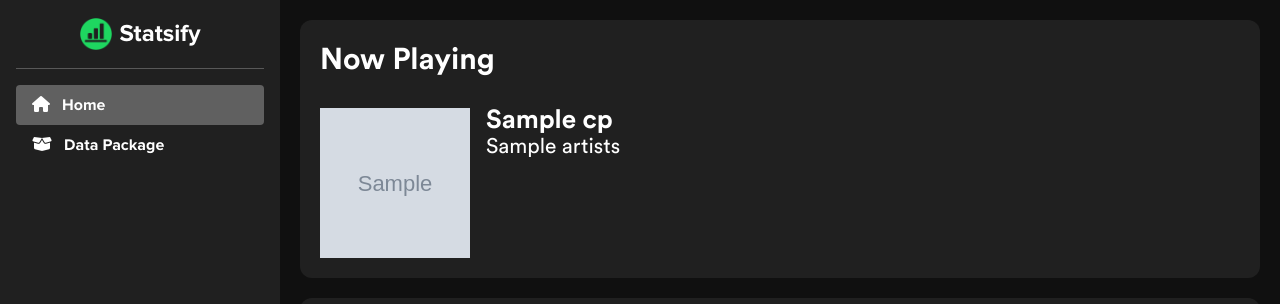
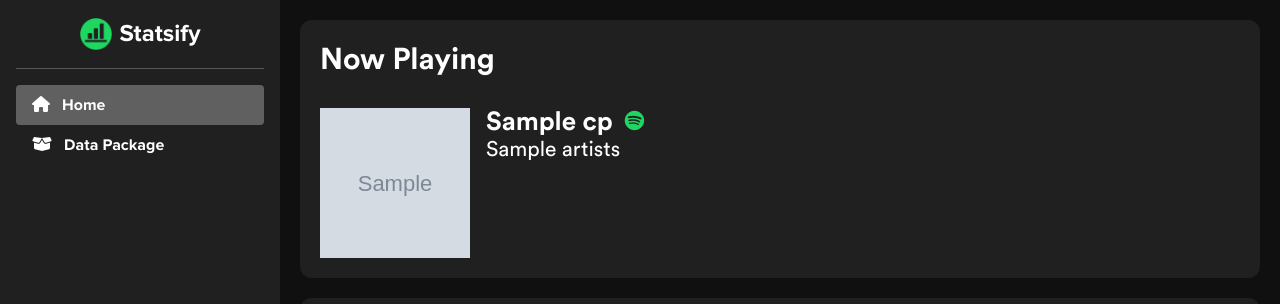
Before and after one commit to jckli/retrievify, a Flask app: template Statsify/templates/home.html in a window 1280 px wide. Shown: the top 304 px of the page. Run offline with Flask 2, Linux system fonts and the light colour scheme; the template is opened without the code that fills it: most values are stand-ins (such as "Sample title", 1, 10 or a date in 2020); grey boxes marked "Sample" are stand-in pictures; some libraries are stand-ins or nearby versions.

Commit message:
feat: now playing spotify redirect

```diff
--- a/Statsify/static/content/home.css
+++ b/Statsify/static/content/home.css
@@ -60,8 +60,20 @@ h2 {
     flex-grow: 1;
     flex-shrink: 1;
 }
-#content > .stats > .top-area > .now-playing > div > .song > .no-playing {
-    color: #808080;
+#content > .stats > .top-area > .now-playing > div > .song > .song-info > .title-with-link {
+    display: flex;
+    align-items: center;
+}
+#content > .stats > .top-area > .now-playing > div > .song > .song-info > .title-with-link > #song-title {
+    display: inline-block;
+}
+#content > .stats > .top-area > .now-playing > div > .song > .song-info > .title-with-link > .spotify-link {
+    margin-left: 12px;
+    margin-top: 1px;
+    display: inline-block;
+}
+.fa-spotify {
+    color: #1ed760;
 }
 #content > .stats > .top-area > .top-genre {
     background-color: #202020;
--- a/Statsify/static/js/home.js
+++ b/Statsify/static/js/home.js
@@ -62,6 +62,7 @@ $( document ).ready(function() {
                     var song_name = data.item.name;
                     var image = data.item.album.images[0].url;
                     var artistsRaw = data.item.artists;
+                    var link = data.item.external_urls.spotify;
                     var artistsName = [];
                     for (var i = 0; i < artistsRaw.length; i++) {
                         artistsName.push(artistsRaw[i].name);
@@ -73,7 +74,9 @@ $( document ).ready(function() {
                             `<img src="${image}" width="150" height="150"/>`
                         );
                         $(".song-now-playing").append('<div class="song-info song-info-np"></div>');
-                        $(".song-info-np").append(`<h2 id="song-title">${song_name}</h2>`);
+                        $(".song-info-np").append(`<div class="title-with-link"></div>`);
+                        $(".title-with-link").append(`<h2 id="song-title">${song_name}</h2>`);
+                        $(".title-with-link").append(`<a href="${link}" class="spotify-link"><i class="fa-brands fa-spotify fa-lg"></i></a>`);
                         $(".song-info-np").append(`<p id="song-artist">${artist}</p>`);
                     }
                     if (oldname != song_name && oldimage != image) {
@@ -81,6 +84,7 @@ $( document ).ready(function() {
                         now_playing.find("img").attr("src", image);
                         now_playing.find(".song-info").find("#song-title").text(song_name);
                         now_playing.find(".song-info").find("#song-artist").text(artist);
+                        now_playing.find(".song-info").find(".spotify-link").attr("href", link);
                         oldname = song_name;
                         oldimage = image;
                     }
--- a/Statsify/templates/home.html
+++ b/Statsify/templates/home.html
@@ -2,6 +2,7 @@
 {% block head %}
 {{ super() }}
 <link rel="stylesheet" href="static/content/home.css">
+<link rel="stylesheet" href="https://cdnjs.cloudflare.com/ajax/libs/font-awesome/6.1.2/css/all.min.css">
 {% endblock %}
 {% block content %}
 <div class="stats">
@@ -14,7 +15,12 @@
                     {% if cp is not none %}
                         <img src="{{ cp.cover }}" width="150" height="150"/>
                         <div class="song-info song-info-np">
-                            <h2 id="song-title">{{ cp.title }}</h2>
+                            <div class="title-with-link">
+                                <h2 id="song-title">{{ cp.title }}</h2>
+                                <a href="{{ cp.link }}" class="spotify-link">
+                                    <i class="fa-brands fa-spotify fa-lg"></i>
+                                </a>
+                            </div>
                             <p id="song-artist">{{ cp.artists }}</p>
                         </div>
                     {% else %}
--- a/Statsify/views.py
+++ b/Statsify/views.py
@@ -83,6 +83,7 @@ def main():
             artists = ", ".join(artistsRaw)
             cover = currentlyPlaying["item"]["album"]["images"][0]["url"]
             album = currentlyPlaying["item"]["album"]["name"]
+            link = currentlyPlaying["item"]["external_urls"]["spotify"]
     else:
         cp = None
 
```
